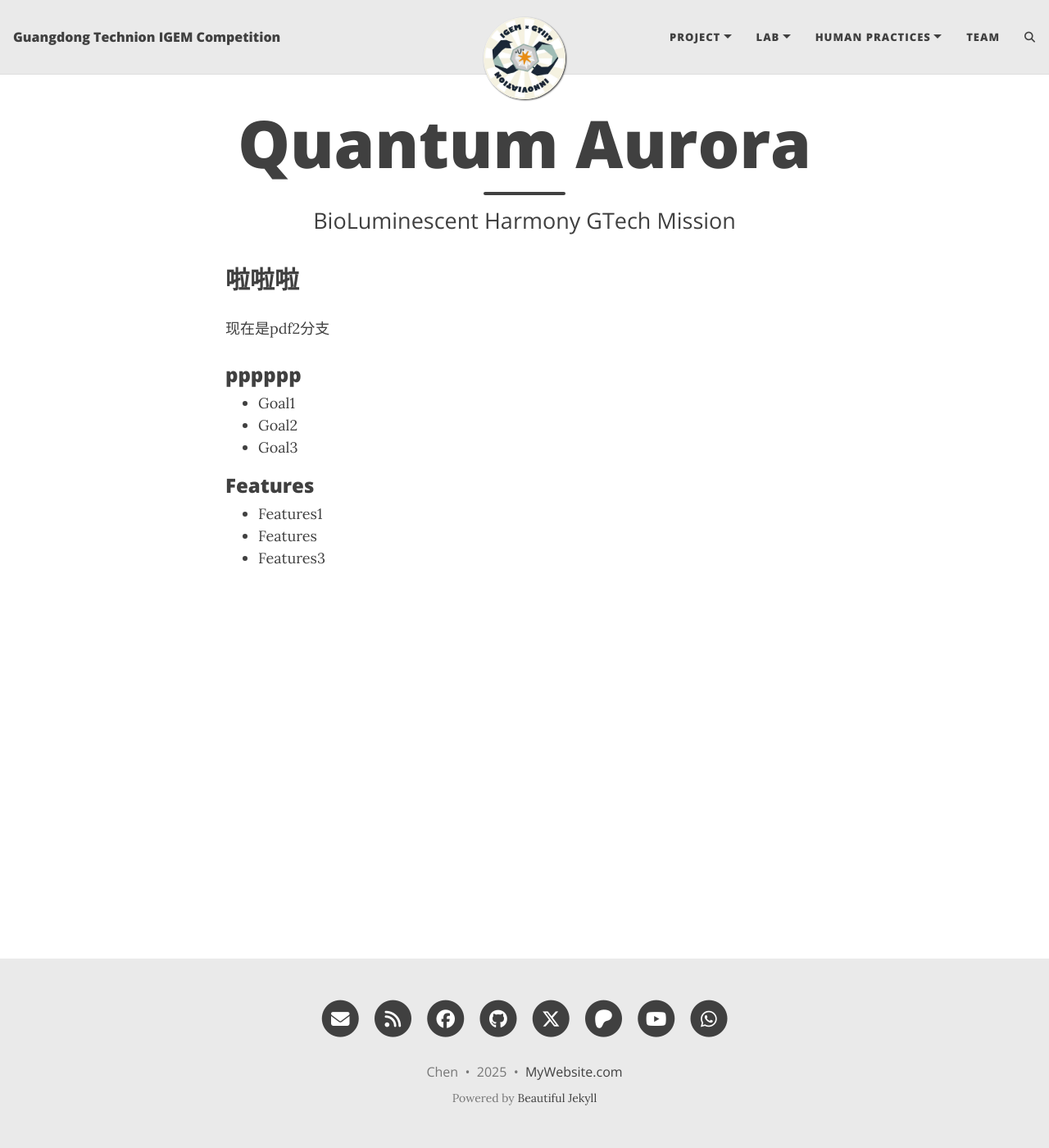
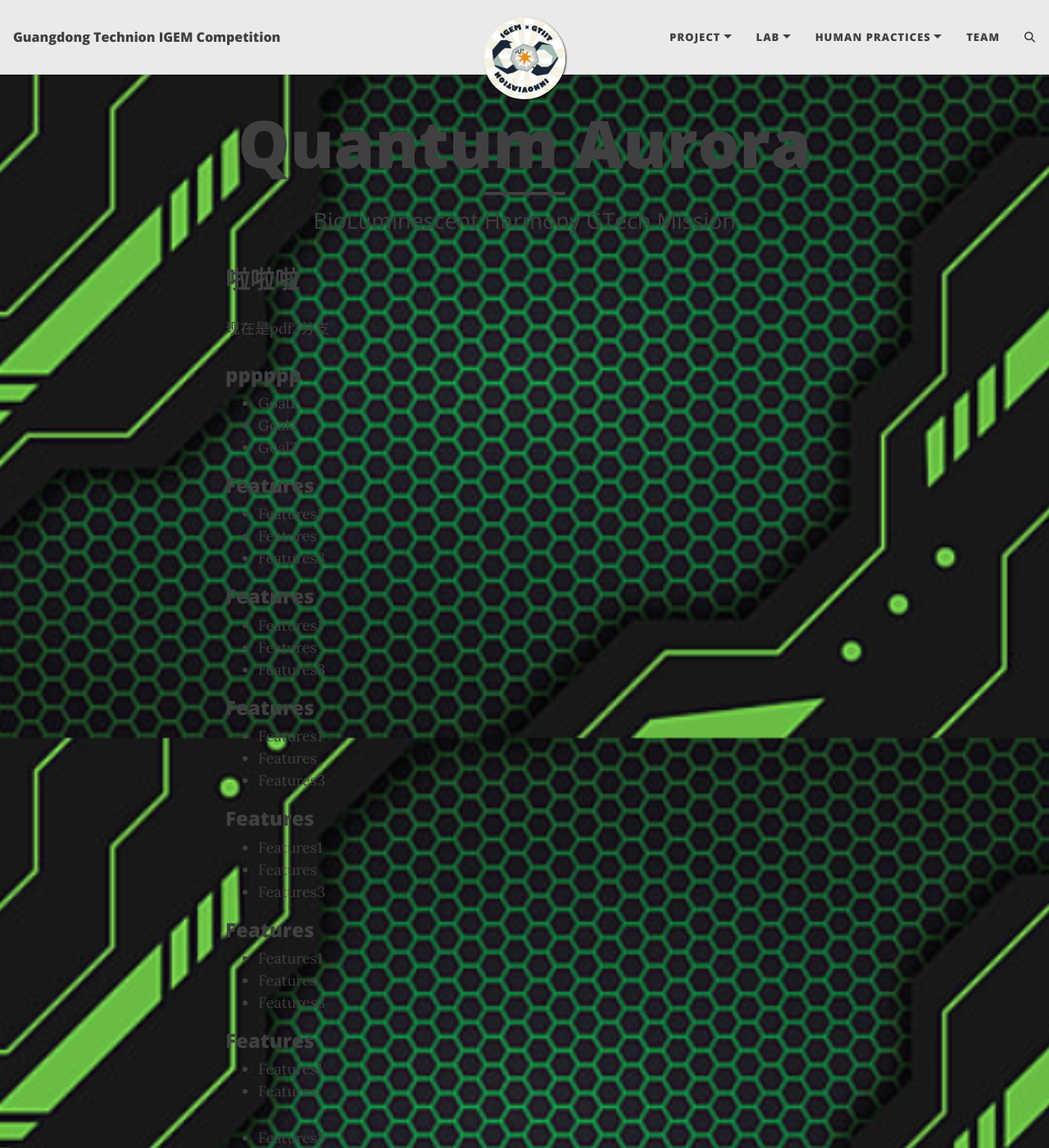
Before and after one commit to inxy-n/inxy-n.github.io, a Jekyll site: the page built from index.md, in a window 1280 px wide and 1400 px high. Shown: the whole window at 82% size. Built offline with Jekyll 4.4.1, drawn with Linux system fonts in a browser that asks for light colours; comment, search, counter and statistics services are not loaded; some of the changed text lies outside the part shown.

Commit message:
主页动画

```diff
--- a/_config.yml
+++ b/_config.yml
@@ -276,7 +276,8 @@
 highlighter: rouge
 permalink: /:year-:month-:day-:title/
 paginate: 5
-
+include:
+  - assets
 kramdown:
   input: GFM
 
--- /dev/null
+++ b/assets/css/style.css
@@ -0,0 +1,5 @@
+body {
+  background: url('/assets/img/stream-background.jpg') repeat-y center top;
+  background-size: cover;
+  background-attachment: fixed;
+}
--- a/index.md
+++ b/index.md
@@ -2,7 +2,10 @@
 layout: page
 title: Quantum Aurora
 subtitle: BioLuminescent Harmony GTech Mission
+
 ---
+
+<link rel="stylesheet" type="text/css" href="{{ '/assets/css/style.css' | relative_url }}">
 
 ## 啦啦啦
 
@@ -19,3 +22,65 @@
 - Features1
 - Features
 - Features3
+
+### Features
+
+- Features1
+- Features
+- Features3
+
+### Features
+
+- Features1
+- Features
+- Features3
+
+### Features
+
+- Features1
+- Features
+- Features3
+
+### Features
+
+- Features1
+- Features
+- Features3
+
+### Features
+
+- Features1
+- Features
+- Features3
+
+- Features1
+- Features
+- Features3
+
+- Features1
+- Features
+- Features3
+
+- Features1
+- Features
+- Features3
+
+- Features1
+- Features
+- Features3
+
+- Features1
+- Features
+- Features3
+
+- Features1
+- Features
+- Features3
+
+- Features1
+- Features
+- Features3
+
+- Features1
+- Features
+- Features3
```
Also changed, not shown: assets/img/stream-background.jpg (added).
